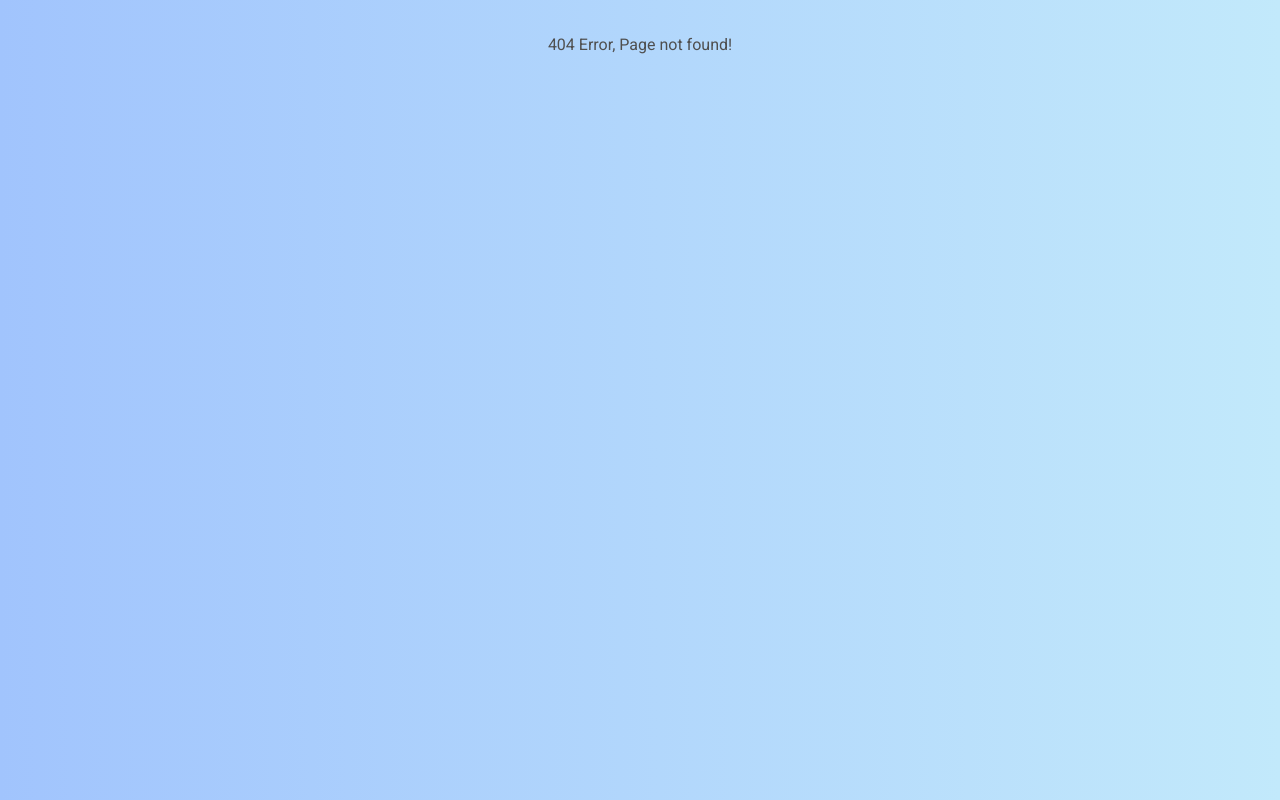
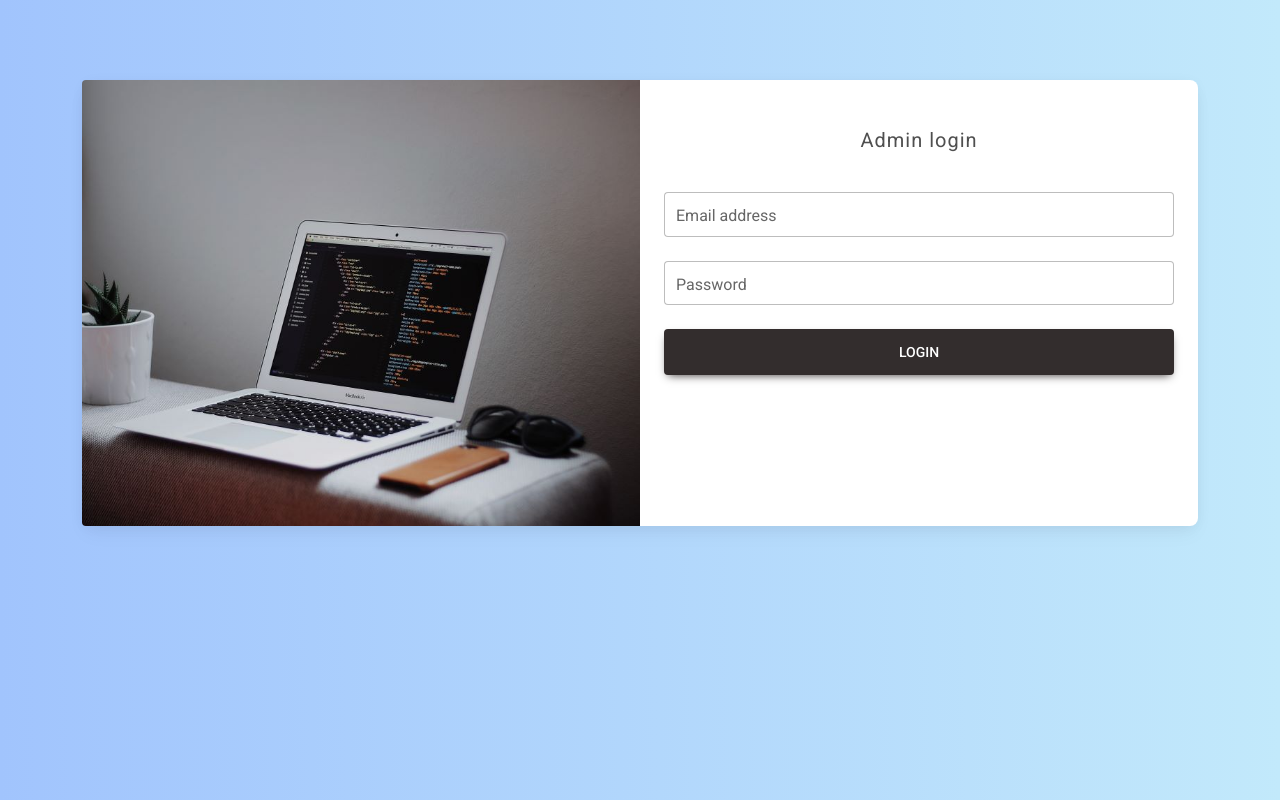
Before and after one commit to iamMikeLe/ieservis_code_challenge, a React (Vite) app in the folder fe/: page /admin/login in a window 1280 px wide. Before the commit this address had no page. Built offline with nearby package versions, Linux system fonts and the light colour scheme.

Commit message:
admin login page

```diff
--- /dev/null
+++ b/fe/src/pages/adminLogin/index.tsx
@@ -0,0 +1,63 @@
+import {
+  MDBBtn,
+  MDBCard,
+  MDBCardBody,
+  MDBCardImage,
+  MDBCol,
+  MDBContainer,
+  MDBInput,
+  MDBRow,
+} from "mdb-react-ui-kit";
+import pc from "../../assets/images/pc.jpg";
+
+import "../login/Login.css";
+
+function AdminLogin(): JSX.Element {
+  return (
+    <MDBContainer className="my-5" data-testid="admin-login">
+      <MDBCard>
+        <MDBRow className="g-0">
+          <MDBCol md="6">
+            <MDBCardImage
+              src={pc}
+              alt="login form"
+              className="rounded-start w-100"
+            />
+          </MDBCol>
+
+          <MDBCol md="6">
+            <MDBCardBody className="d-flex flex-column">
+              <h5
+                className="fw-normal my-4 pb-3"
+                style={{ letterSpacing: "1px" }}
+              >
+                Admin login
+              </h5>
+
+              <MDBInput
+                wrapperClass="mb-4"
+                label="Email address"
+                id="formControlLg"
+                type="email"
+                size="lg"
+              />
+              <MDBInput
+                wrapperClass="mb-4"
+                label="Password"
+                id="formControlLg"
+                type="password"
+                size="lg"
+              />
+
+              <MDBBtn className="mb-4 px-5" color="dark" size="lg">
+                Login
+              </MDBBtn>
+            </MDBCardBody>
+          </MDBCol>
+        </MDBRow>
+      </MDBCard>
+    </MDBContainer>
+  );
+}
+
+export default AdminLogin;
--- a/fe/src/routes/index.tsx
+++ b/fe/src/routes/index.tsx
@@ -1,4 +1,5 @@
 import { Navigate, Route, Routes as Switch } from "react-router-dom";
+import AdminLogin from "../pages/adminLogin";
 import ErrorPage from "../pages/errorPage";
 import ImgToPdf from "../pages/imgToPdf";
 import LoginPage from "../pages/login";
@@ -8,6 +9,7 @@ function Routes() {
     <Switch>
       <Route path="/" element={<Navigate to="/login" replace />} />
       <Route path="/login" element={<LoginPage />} />
+      <Route path="/admin/login" element={<AdminLogin />} />
       <Route path="/images-to-pdf" element={<ImgToPdf />} />
       <Route path="*" element={<ErrorPage />} />
     </Switch>
```
Also changed, not shown: 1 other file (tests, documents, lock files or other folders).
